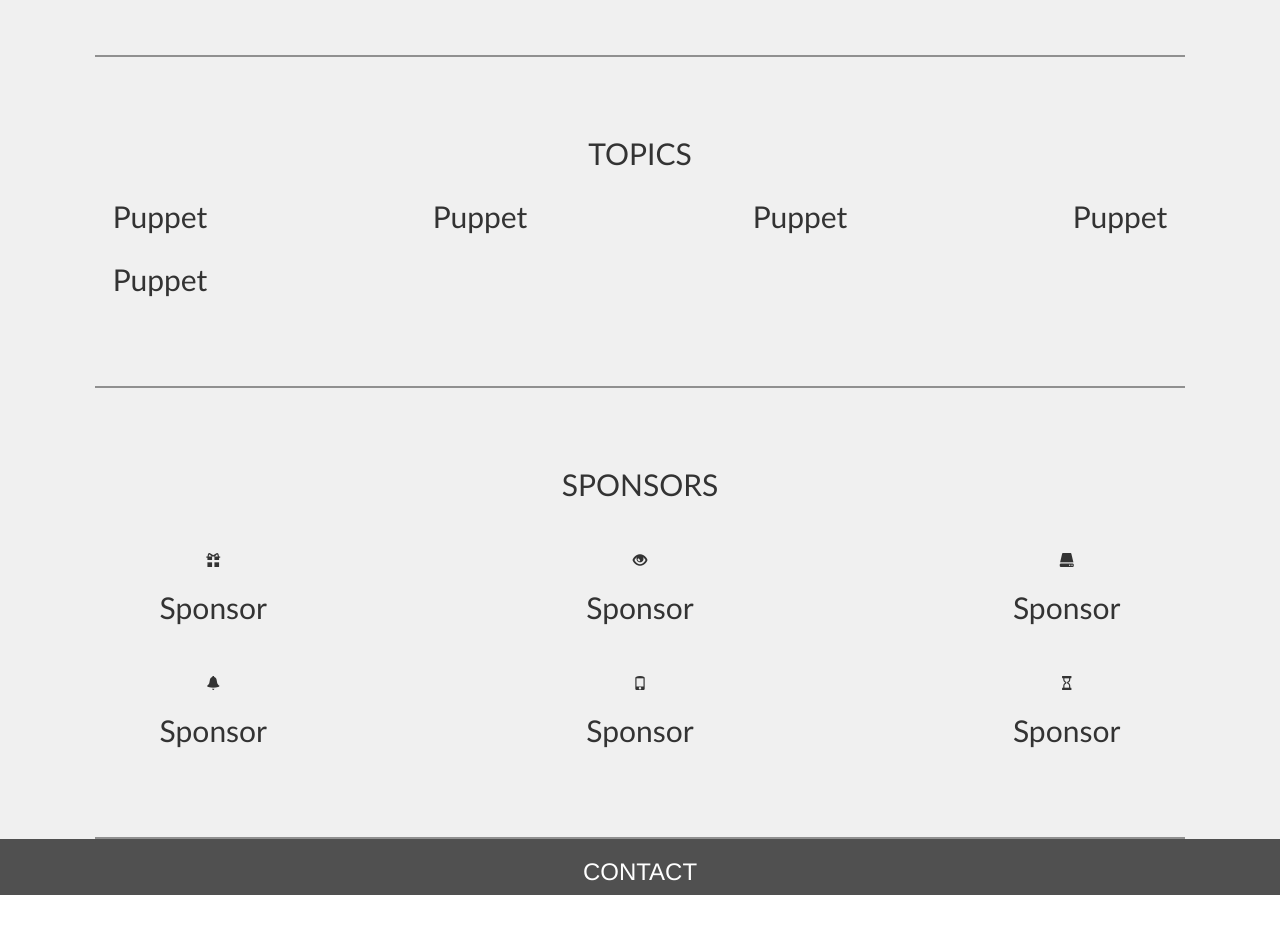
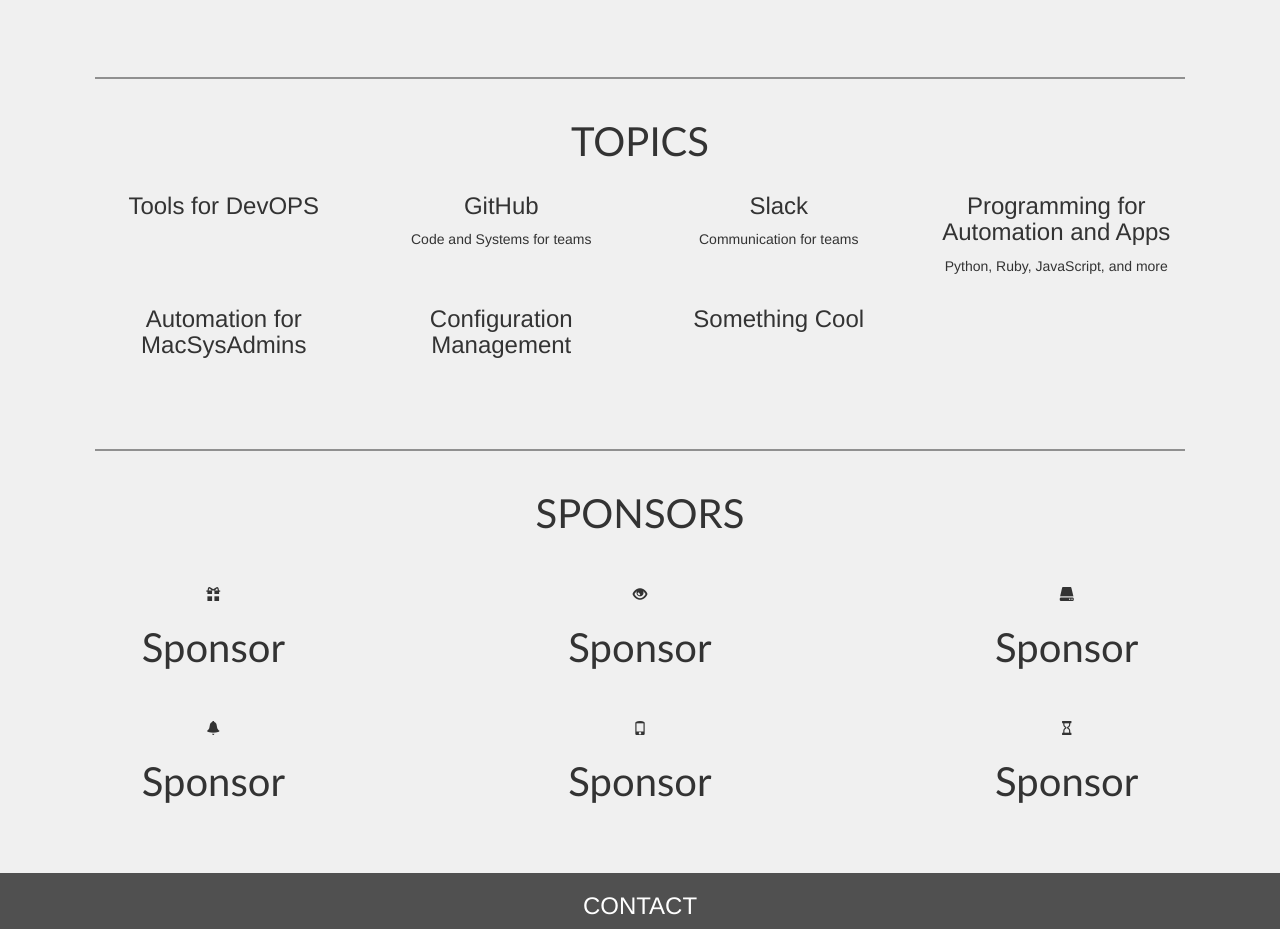
Before and after one commit to terencen/MacDevOpsYvr2016, a plain HTML site: page index.html in a window 1280 px wide. Shown: the part 1484-2413 px from the top of the page. Before the commit the page ends 2379 px from the top, so only its background shows below. Drawn offline with nearby package versions, Linux system fonts and the light colour scheme.

Commit message:
Topics
Added content into topics

```diff
--- a/index.html
+++ b/index.html
@@ -73,7 +73,7 @@
 
 <!-- Speaker section -->
 <section id="speaker">
-	<div id="speaker" class="container-fluid" style="background-color: #F0F0F0; padding-bottom: 60px">
+	<div id="speaker" class="container-fluid" style="background-color: #F0F0F0; padding-bottom: 20px">
 		<div class="banner col-xs-12" style="padding-bottom: 10px">
 		<h2>SPEAKERS</h2>
 		<p>Listen to these innovative minds discuss new and exciting technological ideas</p>
@@ -124,32 +124,44 @@
 
 <!-- Conference topics -->
 
-	<div class="container-fluid" style="padding-bottom: 60px; background-color: #F0F0F0">
+	<div class="container-fluid" style="padding: 0px 100px 0 100px; background-color: #F0F0F0;">
 
 		<h2>TOPICS</h2>
 		<div class="row">
 			<div class="col-sm-3">
-				<h2>Puppet</h2>
+				<h3>Tools for DevOPS</h3>
 			</div>
 			<div class="col-sm-3">
-				<h2>Puppet</h2>
+				<h3>GitHub</h3>
+				<p>Code and Systems for teams</p>
 			</div>
 			<div class="col-sm-3">
-				<h2>Puppet</h2>
+				<h3>Slack</h3>
+				<p>Communication for teams</p>
 			</div>
 			<div class="col-sm-3">
-				<h2>Puppet</h2>
+				<h3>Programming for Automation and Apps</h3>
+				<p>Python, Ruby, JavaScript, and more</p>
+			</div>
+		</div>
+		<div class="row">
+			<div class="col-sm-3">
+				<h3>Automation for MacSysAdmins</h3>
 			</div>
 			<div class="col-sm-3">
-				<h2>Puppet</h2>
+				<h3>Configuration Management</h3>
+			</div>
+			<div class="col-sm-3">
+				<h3>Something Cool</h3>
 			</div>
 		</div>
-		<hr>
+
 	</div>
 
-
 <!-- Sponsor section -->
-<div class="container-fluid text-center" style="background-color: #F0F0F0">
+<div class="container-fluid text-center" style="background-color: #F0F0F0; padding-bottom: 60px">
+<hr>
+<br>
   <h2>SPONSORS</h2></br>
   <br>
   <div class="row">
@@ -181,7 +193,6 @@
       <h2>Sponsor</h2>
     </div>
   </div>
-  <hr>
 </div>
 
 <!-- Footer -->
```
Also changed, not shown: css/bootstrap.css.
